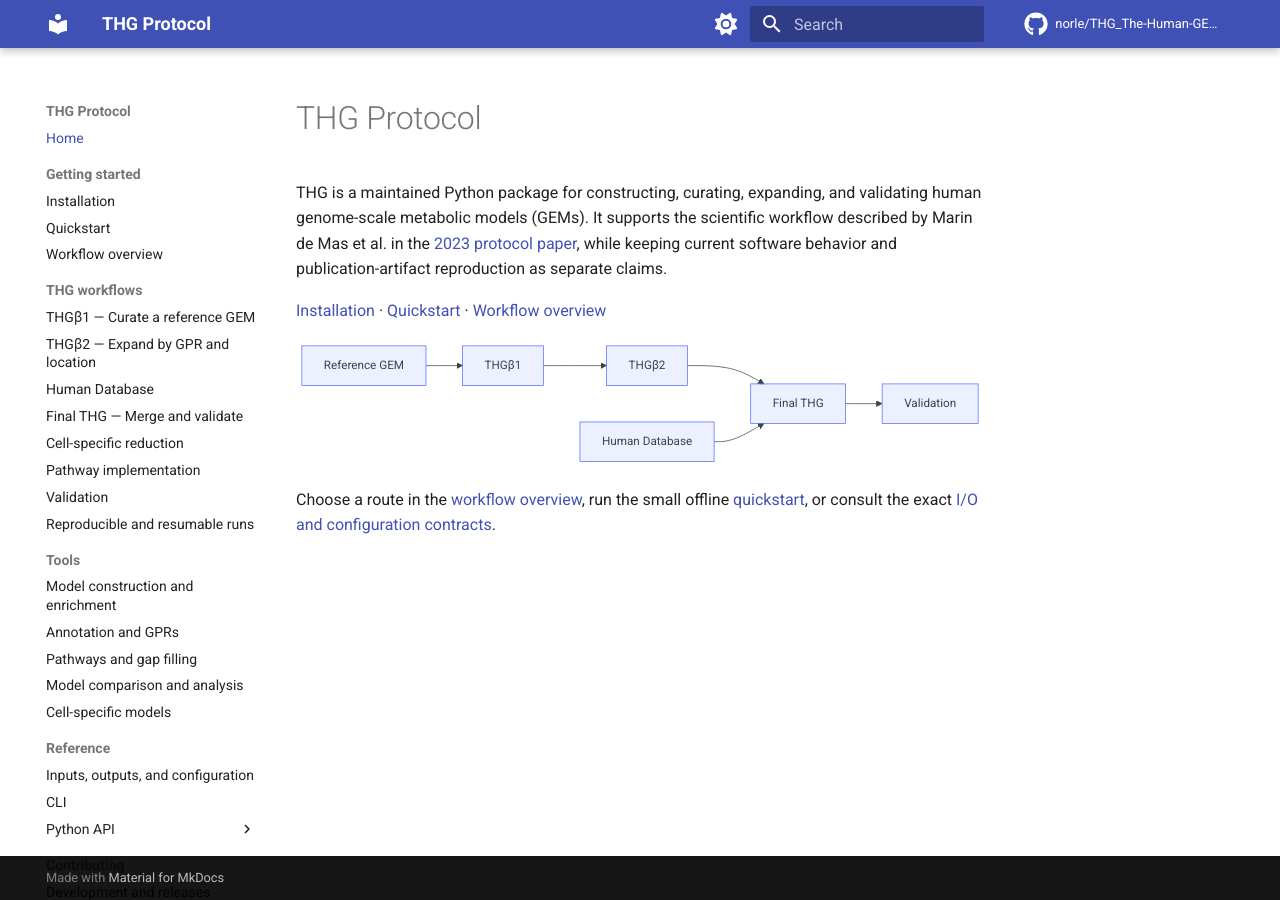
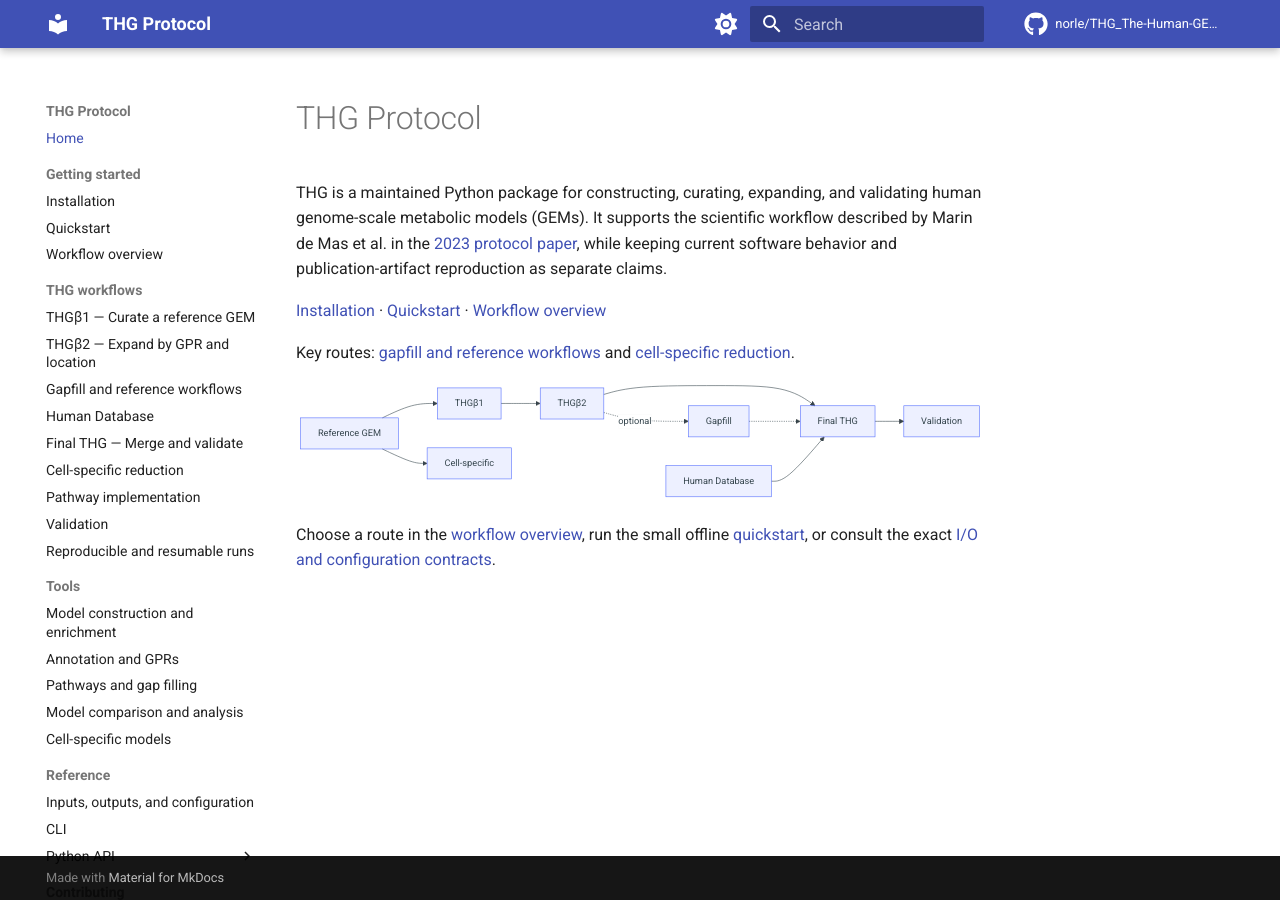
Before and after one commit to norle/THG_The-Human-GEM-protocol-standalone, an MkDocs documentation site: the page built from docs/index.md, in a window 1280 px wide. Built offline with MkDocs 1.6.1 and Material for MkDocs 9.7.7, drawn with Linux system fonts in a browser that asks for light colours; comment, search, counter and statistics services are not loaded.

Commit message:
Fix workflow documentation navigation

````diff
--- a/docs/index.md
+++ b/docs/index.md
@@ -8,12 +8,18 @@ software behavior and publication-artifact reproduction as separate claims.
 
 [Installation](installation.md) · [Quickstart](quickstart.md) · [Workflow overview](workflows/index.md)
 
+Key routes: [gapfill and reference workflows](workflows/gapfill.md) and
+[cell-specific reduction](workflows/cell-specific.md).
+
 ```mermaid
 flowchart LR
     A[Reference GEM] --> B[THGβ1]
     B --> C[THGβ2]
     C --> E[Final THG]
+    C -. optional .-> G[Gapfill]
+    G -.-> E
     D[Human Database] --> E
+    A --> S[Cell-specific]
     E --> F[Validation]
 ```
 
--- a/mkdocs.yml
+++ b/mkdocs.yml
@@ -73,6 +73,7 @@ nav:
   - THG workflows:
       - THGβ1 — Curate a reference GEM: workflows/beta1.md
       - THGβ2 — Expand by GPR and location: workflows/beta2.md
+      - Gapfill and reference workflows: workflows/gapfill.md
       - Human Database: workflows/human-database.md
       - Final THG — Merge and validate: workflows/final-thg.md
       - Cell-specific reduction: workflows/cell-specific.md
````
Also changed, not shown: docs/workflows/index.md (+5 -5 lines).
